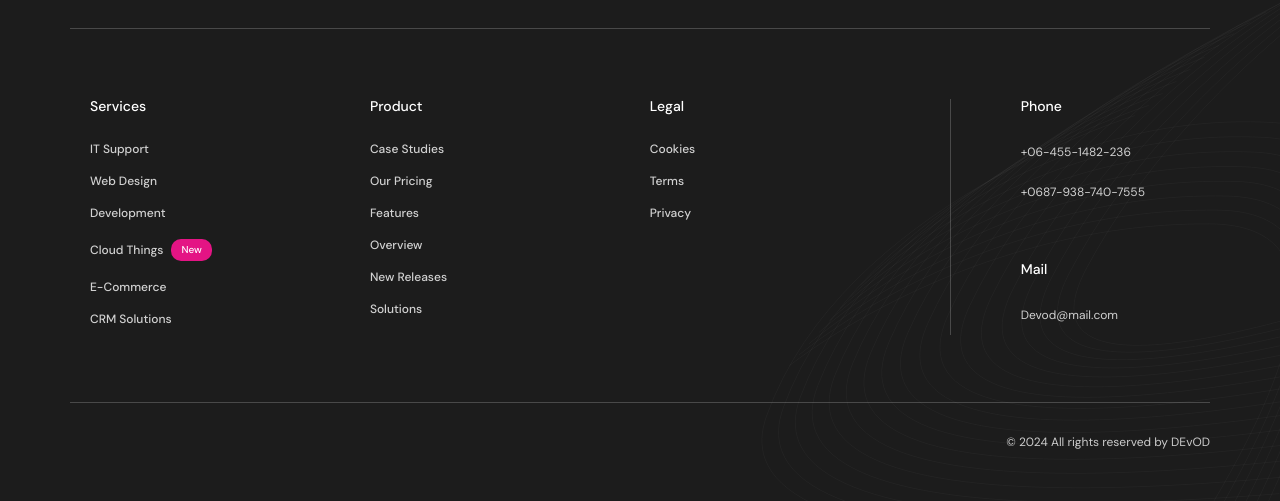
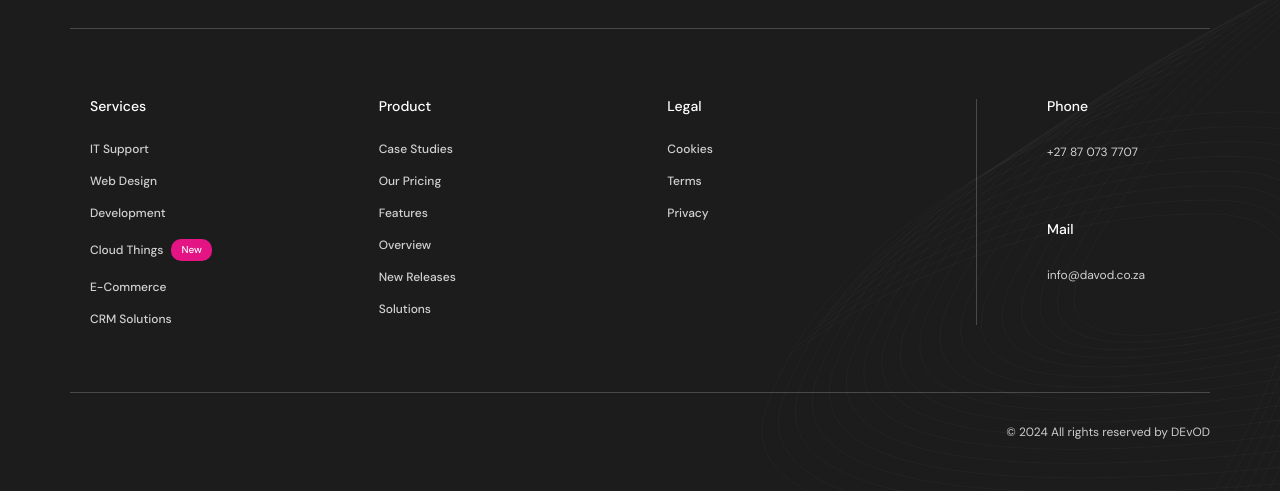
Before and after one commit to Kgabo71/devod, a plain HTML site: page index.html in a window 1280 px wide. Shown: the part 7131-7632 px from the top of the page. Drawn offline with nearby package versions, Linux system fonts and the light colour scheme; some icons are missing.

Commit message:
Update index.html

```diff
--- a/index.html
+++ b/index.html
@@ -345,7 +345,7 @@
                     <div class="header-right">
                         <div class="header-contact-info d-flex align-items-center">
                             <div class="phone-number">
-                                <a href="tel:+1-938-740-7555">
+                                <a href="tel:+27 87 073 7707">
                                     Call Us
                                     <i class="iconoir-arrow-up-right"></i>
                                 </a>
@@ -1252,8 +1252,8 @@
                                 <img src="./assets/imgs/support-icon.svg" alt="Support" />
                                 <h3>Contact Info</h3>
                                 <p>
-                                    +1 455 1482 236 <br>
-                                    Devod@mail.com
+                                    +27 87 073 7707 <br>
+                                    info@davod.co.za
                                 </p>
                             </div>
                             <div class="contact-office-info contact-info">
@@ -1406,14 +1406,14 @@
                             <div class="footer-contact-info-item">
                                 <h4>Phone</h4>
                                 <p>
-                                    <a href="tel:+1-455-1482-236">+06-455-1482-236</a> <br>
-                                    <a href="tel:+1-938-740-75556">+0687-938-740-7555</a>
+                                    <a href="tel:+27 87 073 7707">+27 87 073 7707</a> <br>
+
                                 </p>
                             </div>
                             <div class="footer-contact-info-item">
                                 <h4>Mail</h4>
                                 <p>
-                                    <a href="mailto:bluebase@mail.com">Devod@mail.com</a> <br>
+                                    <a href="mailto:info@davod.co.za"> info@davod.co.za</a> <br>
 
                                 </p>
                             </div>
```
